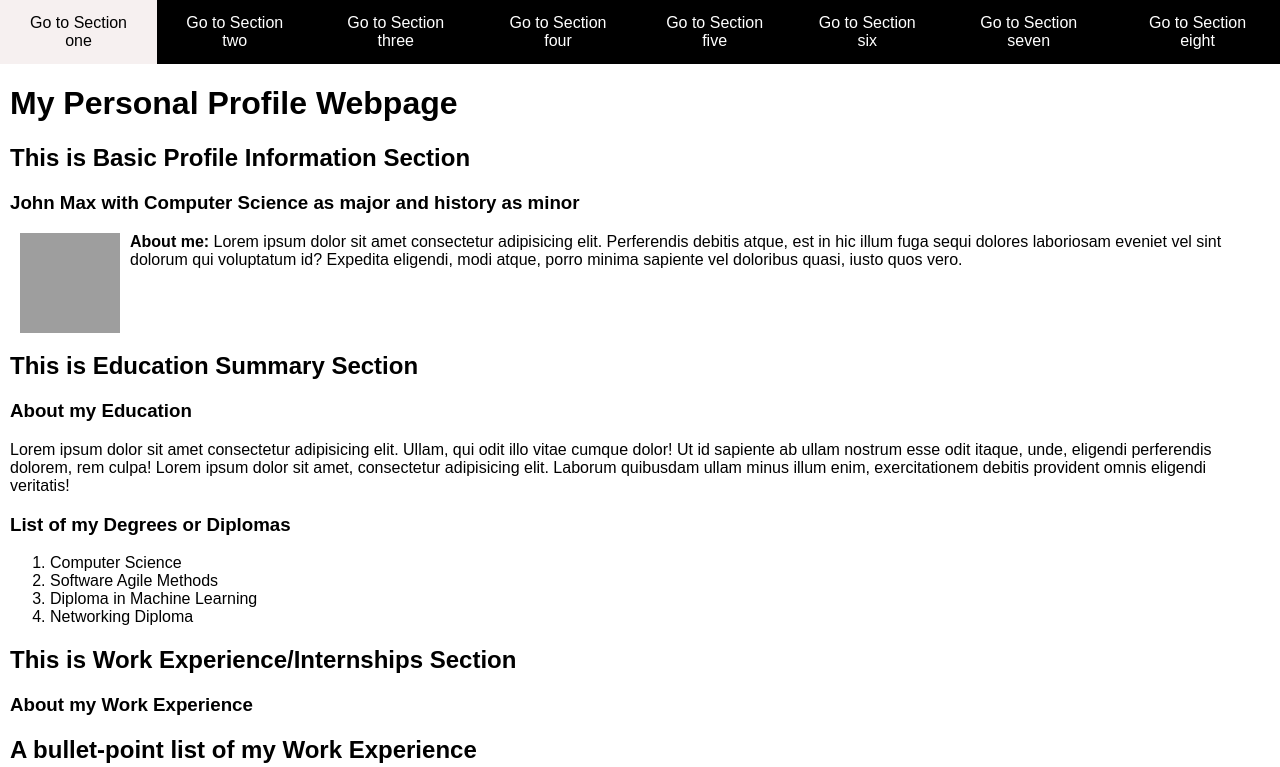
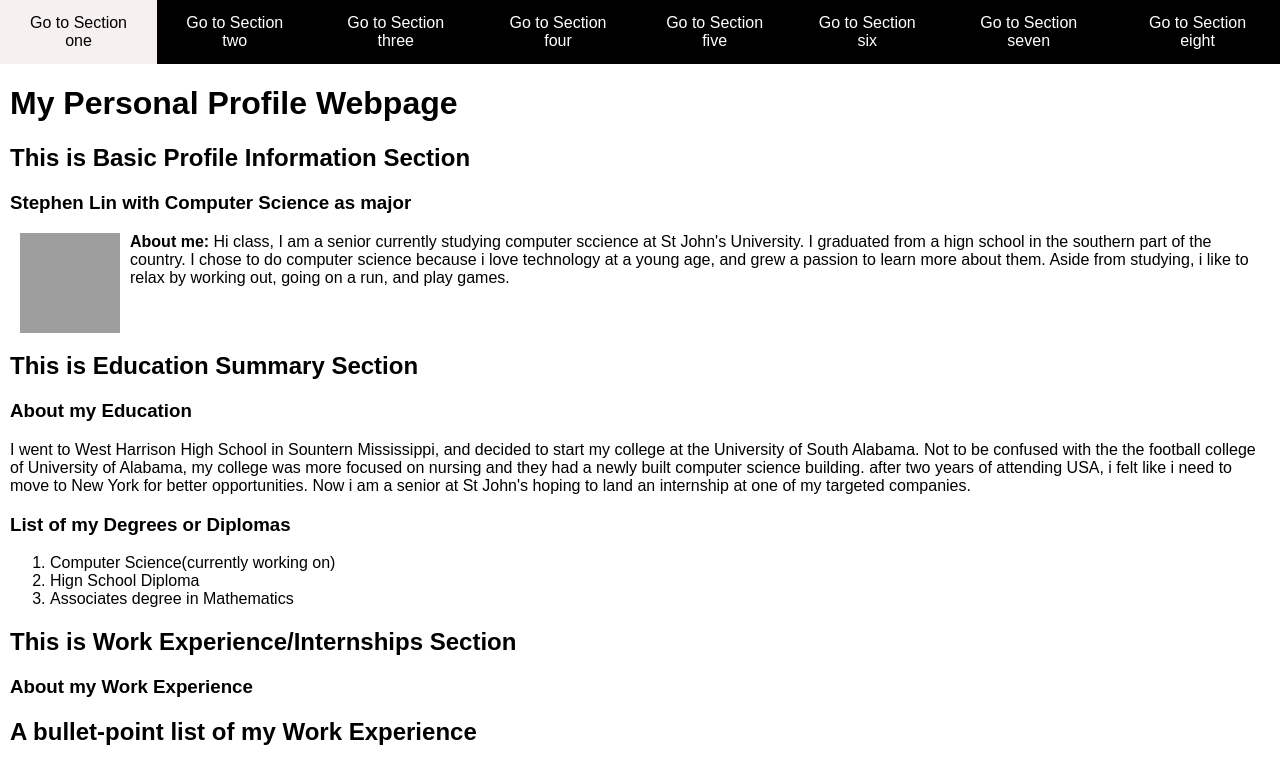
Before and after one commit to stephenlin8523/CUS1172-S_LIN, a plain HTML site: page index.html in a window 1280 px wide. Shown: the top 767 px of the page. Drawn offline with Linux system fonts and the light colour scheme; grey boxes are pictures that could not be loaded.

Commit message:
Update index.html

```diff
--- a/index.html
+++ b/index.html
@@ -105,12 +105,13 @@
     <!-- First Section -->
     <div id="section_one">
       <h2>This is Basic Profile Information Section</h2>
-      <h3>John Max with <span>Computer Science</span> as major and history as minor</h3>
+      <h3>Stephen Lin with <span>Computer Science</span> as major</h3>
       <img src="https://amymhaddad.s3.amazonaws.com/oriental-tiles.png" alt="Online hosted input device image"
         height="100" width="100">
-      <p><strong>About me:</strong> Lorem ipsum dolor sit amet consectetur adipisicing elit. Perferendis debitis
-        atque, est in hic illum fuga sequi dolores laboriosam eveniet vel sint dolorum qui voluptatum id? Expedita
-        eligendi, modi atque, porro minima sapiente vel doloribus quasi, iusto quos vero.</p>
+      <p><strong>About me:</strong> Hi class, I am a senior currently studying computer sccience at St John's University.
+        I graduated from a hign school in the southern part of the country. I chose to do computer science because i love technology at a young
+        age, and grew a passion to learn more about them. Aside from studying, i like to relax by working out, going on a run, and play games.
+      </p>
       <div class="clear"></div>
     </div>
 
@@ -118,16 +119,16 @@
     <div id="section_two">
       <h2>This is Education Summary Section</h2>
       <h3>About my Education</h3>
-      <p>Lorem ipsum dolor sit amet consectetur adipisicing elit. Ullam, qui odit illo vitae cumque dolor! Ut id
-        sapiente ab ullam nostrum esse odit itaque, unde, eligendi perferendis dolorem, rem culpa! Lorem ipsum dolor
-        sit amet, consectetur adipisicing elit. Laborum quibusdam ullam minus illum enim, exercitationem debitis
-        provident omnis eligendi veritatis!</p>
+      <p>I went to West Harrison High School in Sountern Mississippi, and decided to start my college at the University of South Alabama. Not to be confused with the
+      the football college of University of Alabama, my college was more focused on nursing and they had a newly built computer science building. after two years of attending
+        USA, i felt like i need to move to New York for better opportunities. Now i am a senior at St John's hoping to land an internship at one of my targeted companies.
+      </p>
       <h3>List of my Degrees or Diplomas</h3>
       <ol>
-        <li>Computer Science</li>
-        <li>Software Agile Methods</li>
-        <li>Diploma in Machine Learning</li>
-        <li>Networking Diploma</li>
+        <li>Computer Science(currently working on)</li>
+        <li>Hign School Diploma</li>
+        <li>Associates degree in Mathematics</li>
+
       </ol>
     </div>
 
```
